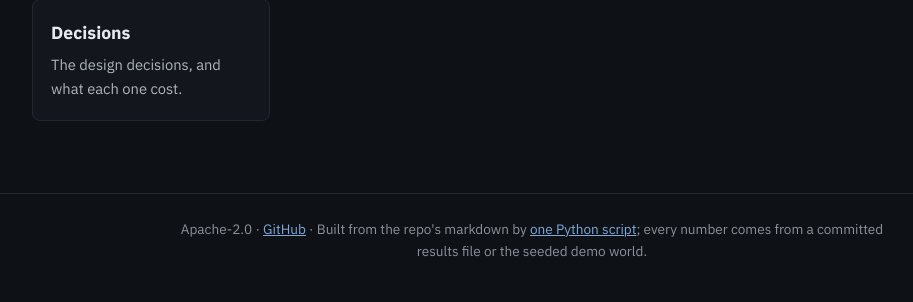
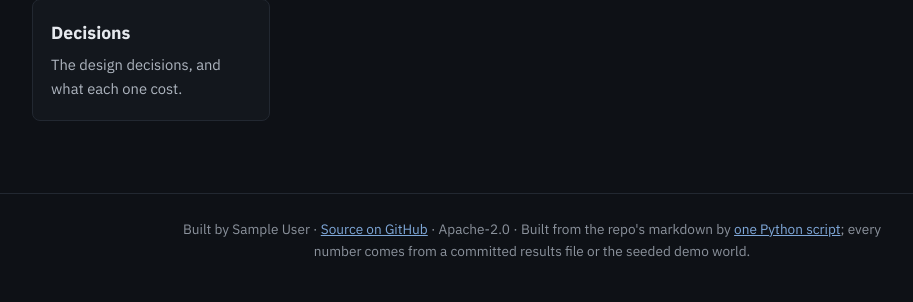
Before and after one commit to stephen-corgiat/fraud-ring-detection, a Python web app: template site/templates/home.html in a window 1280 px wide. Shown: the part 1347-1649 px from the top of the page, without its empty margins (108-1021 px from the left). Run offline with Jinja, Linux system fonts and the light colour scheme; the template is opened without the code that fills it: most values are stand-ins (such as "Sample title", 1, 10 or a date in 2020).

Commit message:
feat(site): author credit in the footer and meta tags

```diff
--- a/scripts/build_site.py
+++ b/scripts/build_site.py
@@ -53,6 +53,7 @@
 @dataclass
 class Config:
     title: str
+    author: str
     site_url: str
     live_app_url: str
     repo_url: str
--- a/site/site.toml
+++ b/site/site.toml
@@ -1,5 +1,6 @@
 # Settings for scripts/build_site.py. The pitch and the "what's a fraud ring" paragraph come from README.md. Every "live app" link on the site is built from live_app_url.
 title = "fraud-ring-detection"
+author = "Stephen Corgiat"
 site_url = "https://stephen-corgiat.github.io/fraud-ring-detection/"
 live_app_url = "https://fraud-ring-detection.streamlit.app"
 repo_url = "https://github.com/stephen-corgiat/fraud-ring-detection"
--- a/site/templates/base.html
+++ b/site/templates/base.html
@@ -5,6 +5,7 @@
   <meta name="viewport" content="width=device-width, initial-scale=1">
   <title>{{ title }}</title>
   <meta name="description" content="{{ description }}">
+  <meta name="author" content="{{ cfg.author }}">
   <link rel="canonical" href="{{ canonical }}">
   <meta property="og:type" content="website">
   <meta property="og:title" content="{{ title }}">
@@ -31,7 +32,7 @@
 {% include "nav.html" %}
 {% block main %}{% endblock %}
 <footer class="site-footer">
-  <p>Apache-2.0 · <a href="{{ cfg.repo_url }}" rel="noopener">GitHub</a> ·
+  <p>Built by {{ cfg.author }} · <a href="{{ cfg.repo_url }}" rel="noopener">Source on GitHub</a> · Apache-2.0 ·
   Built from the repo's markdown by <a href="{{ cfg.repo_url }}/blob/{{ cfg.repo_branch }}/scripts/build_site.py" rel="noopener">one Python script</a>;
   every number comes from a committed results file or the seeded demo world.</p>
 </footer>
```
